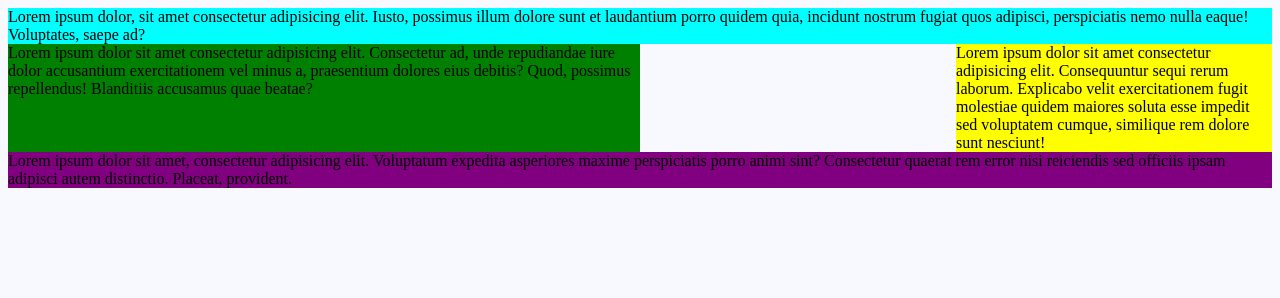
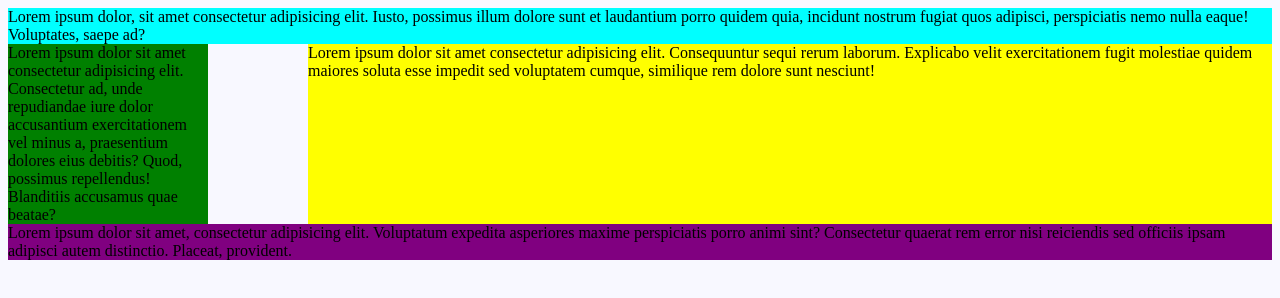
Before and after one commit to AndrewChiziba/Frontend-Template, a plain HTML site: page index.html in a window 1280 px wide. Drawn offline with Linux system fonts and the light colour scheme.

Commit message:
grid-template-row update

```diff
--- a/styles/main.css
+++ b/styles/main.css
@@ -8,8 +8,8 @@ body {
   /* grid-template-columns: [first] 40px [line2] 50px [line3] auto [col4-start] 50px [five] 40px [end];
     grid-template-rows: [row1-start] 25% [row1-end] 100px [third-line] auto [last-line]; */
   display: grid;
-  grid-template-columns: 25% 25% 25% 25%;
-  grid-template-rows: auto;
+  grid-template-columns:100px 100px 100px auto;
+  grid-template-rows:max-content;
   grid-template-areas:
     "header header header header"
     "main main . sidebar"
```
